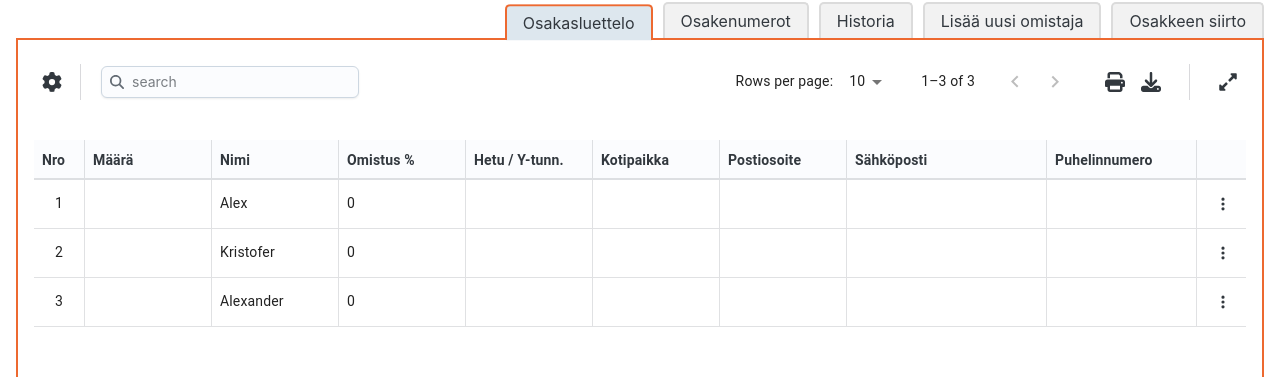
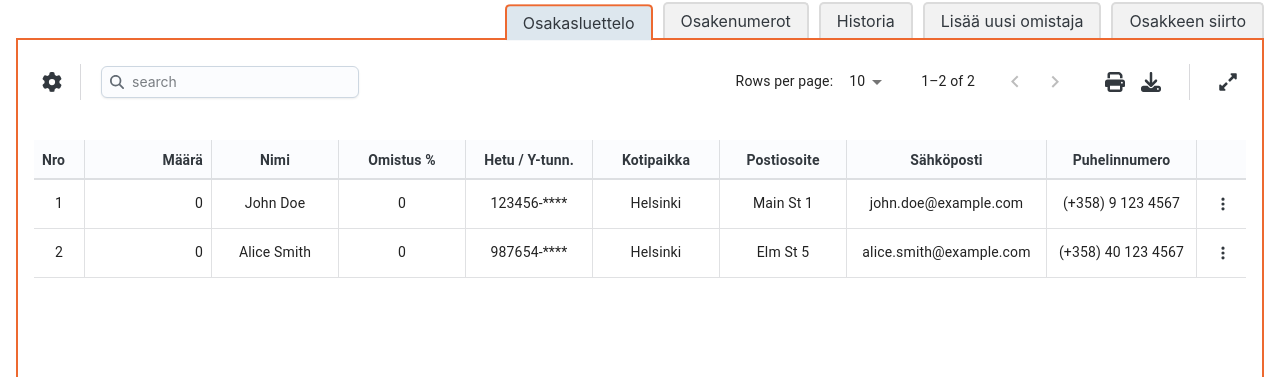
Before and after one commit to cameaann/shareholders-app-frontend, a React (Vite) app: page / in a window 1280 px wide. Shown: the part 131-508 px from the top of the page. Built offline with nearby package versions, Linux system fonts and the light colour scheme; no server answers.

Commit message:
changing initial array in ShareholdersProvider

```diff
--- a/src/components/ShareholdersProvider.jsx
+++ b/src/components/ShareholdersProvider.jsx
@@ -5,9 +5,33 @@ import { getShareholders } from "../services/shareholdersService";
 export const ShareholdersContext = createContext();
 
 const initialData = [
-  { id: "bhsd5", name: "Alex" },
-  { id: "bhso9", name: "Kristofer" },
-  { id: "jj2o9", name: "Alexander" },
+  {
+    id: 1,
+    name: "John Doe",
+    personalIdOrCompanyId: "123456-****",
+    placeOfResidenceOrHeadquarters: "Helsinki",
+    address: "Main St 1",
+    emailAddress: "john.doe@example.com",
+    phoneNumber: "(+358) 9 123 4567",
+    bankAccountNumber: "FI1212345600000785",
+    shares: [],
+    totalShares: 0,
+    ownershipPercentage: "0",
+  },
+  {
+    id: 2,
+    name: "Alice Smith",
+    personalIdOrCompanyId: "987654-****",
+    placeOfResidenceOrHeadquarters: "Helsinki",
+    address: "Elm St 5",
+    emailAddress: "alice.smith@example.com",
+    phoneNumber: "(+358) 40 123 4567",
+    bankAccountNumber: "FI1212345600000123",
+    shares: [
+    ],
+    totalShares: 0,
+    ownershipPercentage: "0"
+    }
 ];
 
 const ShareholdersProvider = ({ children }) => {
@@ -20,11 +44,12 @@ const ShareholdersProvider = ({ children }) => {
   const editShareholder = (updatedShareholder) => {
     setShareholders((prevState) =>
       prevState.map((shareholder) =>
-        shareholder.id === updatedShareholder.id ? updatedShareholder : shareholder
+        shareholder.id === updatedShareholder.id
+          ? updatedShareholder
+          : shareholder
       )
     );
   };
-
 
   useEffect(() => {
     getShareholders()
@@ -39,7 +64,14 @@ const ShareholdersProvider = ({ children }) => {
   }, []);
 
   return (
-    <ShareholdersContext.Provider value={{ shareholdersList, setShareholders, addShareholder, editShareholder}}>
+    <ShareholdersContext.Provider
+      value={{
+        shareholdersList,
+        setShareholders,
+        addShareholder,
+        editShareholder,
+      }}
+    >
       {children}
     </ShareholdersContext.Provider>
   );
--- a/src/components/ShareholdersTable.jsx
+++ b/src/components/ShareholdersTable.jsx
@@ -64,7 +64,7 @@ const ShareholdersTable = ({ shareholders }) => {
     setSearchQuery(value);
   };
 
-  const filteredShareholders = shareholders.filter((person) => {
+  const filteredShareholders = shareholders ? shareholders.filter((person) => {
     return (
       person.name.toLowerCase().includes(searchQuery.toLowerCase()) ||
       person.personalIdOrCompanyId
@@ -76,7 +76,7 @@ const ShareholdersTable = ({ shareholders }) => {
       person.emailAddress.toLowerCase().includes(searchQuery.toLowerCase()) ||
       person.phoneNumber.toLowerCase().includes(searchQuery.toLowerCase())
     );
-  });
+  }) : "";
 
   const rows = filteredShareholders.map((person, index) => {
     let ownership = 0;
@@ -89,14 +89,42 @@ const ShareholdersTable = ({ shareholders }) => {
         <TableCell>
           <Typography sx={{ textAlign: "center" }}> {index + 1}</Typography>
         </TableCell>
-        <TableCell>{person.totalShares}</TableCell>
-        <TableCell>{person.name}</TableCell>
-        <TableCell>{ownership}</TableCell>
-        <TableCell>{person.personalIdOrCompanyId}</TableCell>
-        <TableCell>{person.placeOfResidenceOrHeadquarters}</TableCell>
-        <TableCell>{person.address}</TableCell>
-        <TableCell>{person.emailAddress}</TableCell>
-        <TableCell>{person.phoneNumber}</TableCell>
+        <TableCell>
+          <Typography sx={{ textAlign: "right" }}>
+            {person.totalShares}
+          </Typography>
+        </TableCell>
+        <TableCell>
+          <Typography sx={{ textAlign: "center" }}>{person.name}</Typography>
+        </TableCell>
+        <TableCell>
+          <Typography sx={{ textAlign: "center" }}>{ownership}</Typography>
+        </TableCell>
+        <TableCell>
+          <Typography sx={{ textAlign: "center" }}>
+            {person.personalIdOrCompanyId}
+          </Typography>
+        </TableCell>
+        <TableCell>
+          <Typography sx={{ textAlign: "center" }}>
+            {person.placeOfResidenceOrHeadquarters}
+          </Typography>
+        </TableCell>
+        <TableCell>
+          <Typography sx={{ textAlign: "center" }}>
+            {person.address}
+          </Typography>
+        </TableCell>
+        <TableCell>
+          <Typography sx={{ textAlign: "center" }}>
+            {person.emailAddress}
+          </Typography>
+        </TableCell>
+        <TableCell>
+          <Typography sx={{ textAlign: "center" }}>
+            {person.phoneNumber}
+          </Typography>
+        </TableCell>
         <TableCell>
           <Dropdown>
             <MenuButton slots={{ root: IconButton }}>
@@ -168,14 +196,36 @@ const ShareholdersTable = ({ shareholders }) => {
           <TableHead>
             <TableRow>
               <TableCell sx={{ width: "50px" }}>Nro</TableCell>
-              <TableCell>Määrä</TableCell>
-              <TableCell>Nimi</TableCell>
-              <TableCell>Omistus %</TableCell>
-              <TableCell>Hetu / Y-tunn.</TableCell>
-              <TableCell>Kotipaikka</TableCell>
-              <TableCell>Postiosoite</TableCell>
-              <TableCell sx={{ width: "200px" }}>Sähköposti</TableCell>
-              <TableCell sx={{ width: "150px" }}>Puhelinnumero</TableCell>
+              <TableCell>
+                <Typography sx={{ textAlign: "right" }}> Määrä</Typography>
+              </TableCell>
+              <TableCell>
+                <Typography sx={{ textAlign: "center" }}> Nimi</Typography>
+              </TableCell>
+              <TableCell>
+                <Typography sx={{ textAlign: "center" }}> Omistus %</Typography>
+              </TableCell>
+              <TableCell>
+                <Typography sx={{ textAlign: "center" }}>
+                  Hetu / Y-tunn.
+                </Typography>
+              </TableCell>
+              <TableCell>
+                <Typography sx={{ textAlign: "center" }}>Kotipaikka</Typography>
+              </TableCell>
+              <TableCell>
+                <Typography sx={{ textAlign: "center" }}>
+                  Postiosoite
+                </Typography>
+              </TableCell>
+              <TableCell sx={{ width: "200px" }}>
+                <Typography sx={{ textAlign: "center" }}>Sähköposti</Typography>
+              </TableCell>
+              <TableCell sx={{ width: "150px" }}>
+                <Typography sx={{ textAlign: "center" }}>
+                  Puhelinnumero
+                </Typography>
+              </TableCell>
               <TableCell sx={{ width: "50px" }}></TableCell>
             </TableRow>
           </TableHead>
```
